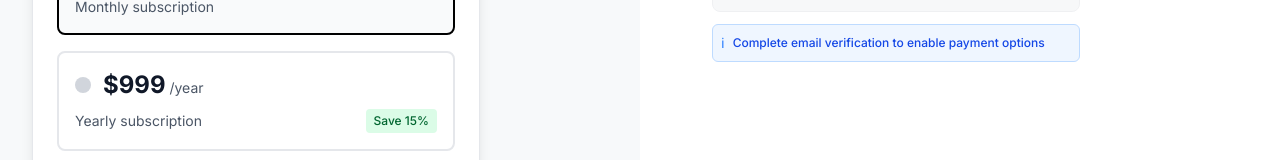
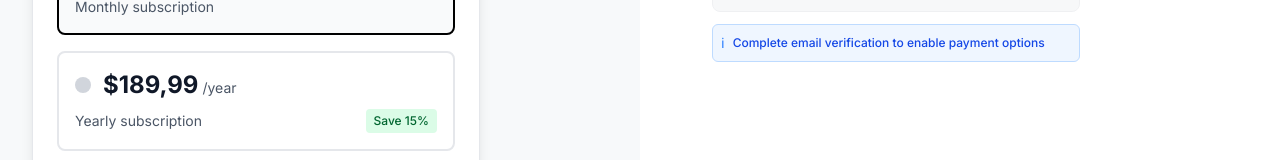
Before and after one commit to celestedevelopment/checkout, a Next.js app: page / in a window 1280 px wide. Shown: the part 328-488 px from the top of the page. Built offline with nearby package versions, Linux system fonts and the light colour scheme.

Commit message:
feat(pricing): centralize pricing configuration and display logic
- Add pricingConfig utility with centralized plan definitions
- Update all components to use getPlanConfig for consistent pricing display
- Implement dynamic savings display based on plan configuration

```diff
--- a/app/components/ProductTab/FooterProduct/TotalSection.tsx
+++ b/app/components/ProductTab/FooterProduct/TotalSection.tsx
@@ -1,4 +1,6 @@
 'use client';
+
+import { getPlanConfig } from '../../../utils/pricingConfig';
 
 interface TotalSectionProps {
   selectedPlan: 'monthly' | 'yearly';
@@ -6,12 +8,14 @@ interface TotalSectionProps {
 }
 
 export default function TotalSection({ selectedPlan, onShowOrderDetails }: TotalSectionProps) {
+  const planConfig = getPlanConfig(selectedPlan);
+
   return (
     <div className="mt-6 pt-4 border-t border-gray-200">
       <div className="flex justify-between items-center mb-2">
         <span className="text-gray-900 font-medium select-none">Total due today</span>
         <span className="text-xl font-bold text-gray-900 select-none">
-          {selectedPlan === 'monthly' ? '$99 USD' : '$999 USD'}
+          {planConfig.displayPrice} USD
         </span>
       </div>
       <a
--- a/app/components/ProductTab/Subscriptions/MonthlySubscription.tsx
+++ b/app/components/ProductTab/Subscriptions/MonthlySubscription.tsx
@@ -1,4 +1,6 @@
 'use client';
+
+import { getPlanConfig } from '../../../utils/pricingConfig';
 
 interface MonthlySubscriptionProps {
   isSelected: boolean;
@@ -6,6 +8,8 @@ interface MonthlySubscriptionProps {
 }
 
 export default function MonthlySubscription({ isSelected, onSelect }: MonthlySubscriptionProps) {
+  const planConfig = getPlanConfig('monthly');
+
   return (
     <div
       className={`mt-4 p-4 rounded-lg border-2 cursor-pointer transition-all duration-200 ${
@@ -26,11 +30,11 @@ export default function MonthlySubscription({ isSelected, onSelect }: MonthlySub
           )}
         </div>
         <div>
-          <span className="text-2xl font-bold text-gray-900">$99</span>
-          <span className="text-gray-600 text-sm ml-1">/month</span>
+          <span className="text-2xl font-bold text-gray-900">{planConfig.displayPrice}</span>
+          <span className="text-gray-600 text-sm ml-1">/{planConfig.period}</span>
         </div>
       </div>
-      <p className="text-gray-600 text-sm">Monthly subscription</p>
+      <p className="text-gray-600 text-sm">{planConfig.name}</p>
     </div>
   );
 }
--- a/app/components/ProductTab/Subscriptions/YearlySubscription.tsx
+++ b/app/components/ProductTab/Subscriptions/YearlySubscription.tsx
@@ -1,4 +1,6 @@
 'use client';
+
+import { getPlanConfig } from '../../../utils/pricingConfig';
 
 interface YearlySubscriptionProps {
   isSelected: boolean;
@@ -6,6 +8,8 @@ interface YearlySubscriptionProps {
 }
 
 export default function YearlySubscription({ isSelected, onSelect }: YearlySubscriptionProps) {
+  const planConfig = getPlanConfig('yearly');
+
   return (
     <div
       className={`mt-4 p-4 rounded-lg border-2 cursor-pointer transition-all duration-200 ${
@@ -26,13 +30,17 @@ export default function YearlySubscription({ isSelected, onSelect }: YearlySubsc
           )}
         </div>
         <div>
-          <span className="text-2xl font-bold text-gray-900">$999</span>
-          <span className="text-gray-600 text-sm ml-1">/year</span>
+          <span className="text-2xl font-bold text-gray-900">{planConfig.displayPrice}</span>
+          <span className="text-gray-600 text-sm ml-1">/{planConfig.period}</span>
         </div>
       </div>
       <div className="flex items-center justify-between">
-        <p className="text-gray-600 text-sm">Yearly subscription</p>
-        <span className="bg-green-100 text-green-800 text-xs font-medium px-2 py-1 rounded">Save 15%</span>
+        <p className="text-gray-600 text-sm">{planConfig.name}</p>
+        {planConfig.savings && (
+          <span className="bg-green-100 text-green-800 text-xs font-medium px-2 py-1 rounded">
+            {planConfig.savings.displayText}
+          </span>
+        )}
       </div>
     </div>
   );
--- a/app/functions/OrderSummary.tsx
+++ b/app/functions/OrderSummary.tsx
@@ -4,6 +4,7 @@ import StoreHeader from "../components/Header/StoreHeader";
 import ProductTitle from "../components/ProductTab/Product/ProductTitle";
 import ProductDescription from "../components/ProductTab/Product/ProductDescription";
 import FooterDefault from "../components/Footer/FooterDefault";
+import { getPlanConfig } from "../utils/pricingConfig";
 
 interface OrderSummaryProps {
   isOpen: boolean;
@@ -13,6 +14,8 @@ interface OrderSummaryProps {
 
 export default function OrderSummary({ isOpen, onClose, selectedPlan }: OrderSummaryProps) {
   if (!isOpen) return null;
+
+  const planConfig = getPlanConfig(selectedPlan);
 
   return (
     <div className="fixed inset-0 z-50">
@@ -60,13 +63,13 @@ export default function OrderSummary({ isOpen, onClose, selectedPlan }: OrderSum
               <div className="flex justify-between items-center">
                 <span className="text-sm text-gray-700 select-none">Plan</span>
                 <span className="text-sm font-medium text-gray-900 select-none">
-                  {selectedPlan === 'monthly' ? 'Monthly' : 'Yearly'}
+                  {planConfig.name}
                 </span>
               </div>
               <div className="flex justify-between items-center">
                 <span className="text-sm text-gray-700 select-none">Price</span>
                 <span className="text-sm font-medium text-gray-900 select-none">
-                  {selectedPlan === 'monthly' ? '$99/month' : '$999/year'}
+                  {planConfig.displayPrice}/{planConfig.period}
                 </span>
               </div>
               <div className="flex justify-between items-center">
@@ -75,10 +78,10 @@ export default function OrderSummary({ isOpen, onClose, selectedPlan }: OrderSum
                   {selectedPlan === 'monthly' ? 'Monthly' : 'Annual'}
                 </span>
               </div>
-              {selectedPlan === 'yearly' && (
+              {planConfig.savings && (
                 <div className="flex justify-between items-center">
                   <span className="text-sm text-gray-700 select-none">Savings</span>
-                  <span className="text-sm font-medium text-green-600 select-none">15% off</span>
+                  <span className="text-sm font-medium text-green-600 select-none">{planConfig.savings.displayText}</span>
                 </div>
               )}
             </div>
@@ -91,7 +94,7 @@ export default function OrderSummary({ isOpen, onClose, selectedPlan }: OrderSum
               <div className="flex justify-between items-center">
                 <span className="text-sm text-gray-700 select-none">Subtotal</span>
                 <span className="text-sm font-medium text-gray-900 select-none">
-                  {selectedPlan === 'monthly' ? '$99.00' : '$999.00'}
+                  {planConfig.displayPrice}
                 </span>
               </div>
               <div className="flex justify-between items-center">
@@ -106,7 +109,7 @@ export default function OrderSummary({ isOpen, onClose, selectedPlan }: OrderSum
               <div className="flex justify-between items-center">
                 <span className="text-base font-semibold text-gray-900 select-none">Total</span>
                 <span className="text-base font-bold text-gray-900 select-none">
-                  {selectedPlan === 'monthly' ? '$99.00 USD' : '$999.00 USD'}
+                  {planConfig.displayPrice} USD
                 </span>
               </div>
             </div>
@@ -123,7 +126,7 @@ export default function OrderSummary({ isOpen, onClose, selectedPlan }: OrderSum
                 </span>
               </div>
               <p className="text-xs text-blue-600 mt-1 select-none">
-                You will be charged {selectedPlan === 'monthly' ? '$99.00' : '$999.00'} on this date.
+                You will be charged {planConfig.displayPrice} on this date.
               </p>
             </div>
           </div>
--- /dev/null
+++ b/app/utils/pricingConfig.ts
@@ -0,0 +1,67 @@
+export interface PricingPlan {
+  id: 'monthly' | 'yearly';
+  name: string;
+  price: number;
+  currency: string;
+  period: string;
+  displayPrice: string;
+  fullDisplayPrice: string;
+  savings?: {
+    percentage: number;
+    displayText: string;
+  };
+  nextBillingDate: string;
+}
+
+export interface PricingConfig {
+  monthly: PricingPlan;
+  yearly: PricingPlan;
+}
+
+/**
+ * Configurazione centralizzata dei prezzi
+ * Modifica questi valori per aggiornare automaticamente tutti i prezzi nell'applicazione
+ */
+export const pricingConfig: PricingConfig = {
+  monthly: {
+    id: 'monthly',
+    name: 'Monthly subscription',
+    price: 99,
+    currency: 'USD',
+    period: 'month',
+    displayPrice: '$99',
+    fullDisplayPrice: '$99.00 USD',
+    nextBillingDate: 'Nov 21, 2025'
+  },
+  yearly: {
+    id: 'yearly',
+    name: 'Yearly subscription',
+    price: 999,
+    currency: 'USD',
+    period: 'year',
+    displayPrice: '$189,99',
+    fullDisplayPrice: '$999.00 USD',
+    savings: {
+      percentage: 15,
+      displayText: 'Save 15%'
+    },
+    nextBillingDate: 'Nov 21, 2026'
+  }
+};
+
+/**
+ * Utility functions per lavorare con i prezzi
+ */
+export const getPlanConfig = (planType: 'monthly' | 'yearly'): PricingPlan => {
+  return pricingConfig[planType];
+};
+
+export const formatPrice = (price: number, currency: string = 'USD'): string => {
+  return `$${price.toFixed(2)} ${currency}`;
+};
+
+export const calculateSavings = (monthlyPrice: number, yearlyPrice: number): number => {
+  const yearlyEquivalent = monthlyPrice * 12;
+  const savings = ((yearlyEquivalent - yearlyPrice) / yearlyEquivalent) * 100;
+  return Math.round(savings);
+};
```
